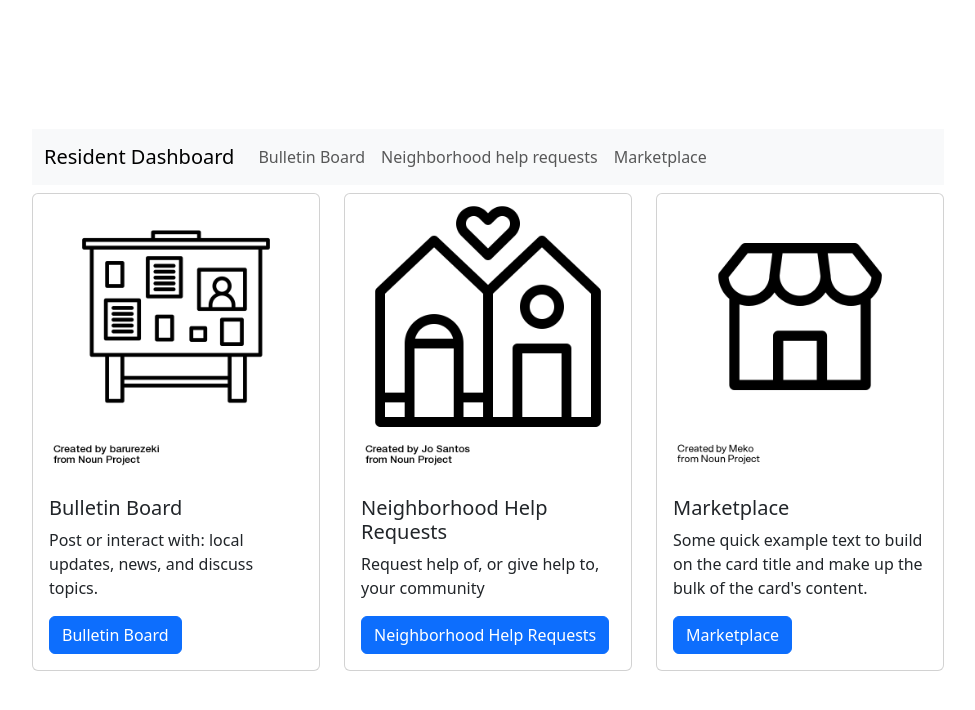
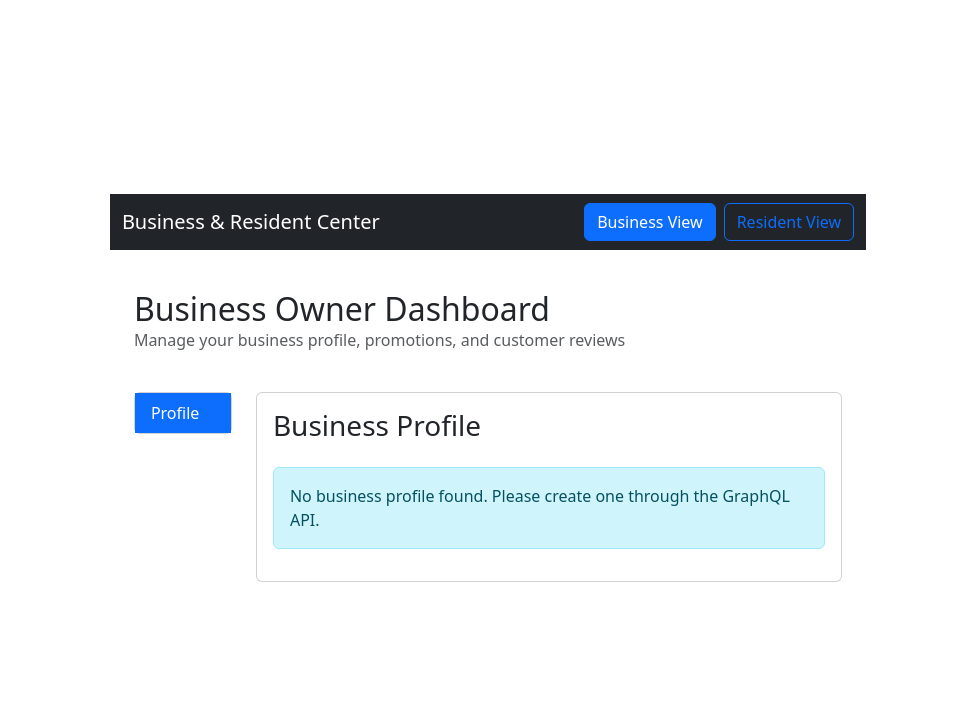
Before and after one commit to tanyatruong/COMP308GroupProject, a React (Vite) app in the folder client/business-app/: page / in a window 1280 px wide. Shown: the top 710 px of the page, without its empty margins (152-1127 px from the left). Built offline with nearby package versions, Linux system fonts and the light colour scheme; no server answers.

Commit message:
Updated the shared business&resident dashboard

```diff
--- a/client/business-app/src/App.jsx
+++ b/client/business-app/src/App.jsx
@@ -1,15 +1,97 @@
+import { useState, useEffect } from "react";
+import { BrowserRouter as Router, Routes, Route, Link, useNavigate, useLocation } from "react-router-dom";
+import { Container, Nav, Navbar, Button } from "react-bootstrap";
+import "bootstrap/dist/css/bootstrap.min.css";
 import "./App.css";
-import BusinessDashboard from "./components/BusinessDashboard";
+
+// Business components
+import BusinessDashboard from "./components/business/BusinessDashboard";
+import BusinessProfile from "./components/business/BusinessProfile";
+import OffersList from "./components/business/Offers/OffersList";
+import CreateOffer from "./components/business/Offers/CreateOffer";
+import ReviewsList from "./components/business/Reviews/ReviewsList";
+
+// Resident components
 import ResidentDashboard from "./components/residentCommunity/residentDashboard/ResidentDashboard";
-
-import "bootstrap/dist/css/bootstrap.min.css";
+import BulletinBoard from "./components/residentCommunity/BulletinBoard/BulletinBoard";
+import Marketplace from "./components/residentCommunity/Marketplace/Marketplace";
+import NeighborhoodHelpRequests from "./components/residentCommunity/NeighborhoodHelpRequests/NeighborhoodHelpRequests";
 
 function App() {
+  const [userType, setUserType] = useState("business"); // Default to business view
+
+  // For the View toggle buttons
+  const handleBusinessView = () => {
+    setUserType("business");
+    localStorage.setItem('userType', 'business');
+    window.location.href = '/business';
+  };
+
+  const handleResidentView = () => {
+    setUserType("resident");
+    localStorage.setItem('userType', 'resident');
+    window.location.href = '/resident';
+  };
+
+  // Initialize userType from localStorage if available
+  useEffect(() => {
+    const savedUserType = localStorage.getItem('userType');
+    if (savedUserType) {
+      setUserType(savedUserType);
+    }
+  }, []);
+
   return (
-    <div className="App">
-      {/* <BusinessDashboard /> */}
-      <ResidentDashboard></ResidentDashboard>
-    </div>
+    <Router>
+      <div className="App">
+        <Navbar bg="dark" variant="dark" expand="lg">
+          <Container>
+            <Navbar.Brand as={Link} to="/">Business & Resident Center</Navbar.Brand>
+            <Navbar.Toggle aria-controls="basic-navbar-nav" />
+            <Navbar.Collapse id="basic-navbar-nav">
+              <Nav className="me-auto">
+                {/* Removed the Dashboard links as requested */}
+              </Nav>
+              <div className="d-flex">
+                <Button
+                  variant={userType === "business" ? "primary" : "outline-primary"}
+                  onClick={handleBusinessView}
+                  className="me-2"
+                >
+                  Business View
+                </Button>
+                <Button
+                  variant={userType === "resident" ? "primary" : "outline-primary"}
+                  onClick={handleResidentView}
+                >
+                  Resident View
+                </Button>
+              </div>
+            </Navbar.Collapse>
+          </Container>
+        </Navbar>
+
+        <Container fluid className="mt-3">
+          <Routes>
+            {/* Default route */}
+            <Route path="/" element={userType === "business" ? <BusinessDashboard /> : <ResidentDashboard />} />
+
+            {/* Business routes */}
+            <Route path="/business" element={<BusinessDashboard />} />
+            <Route path="/business/profile" element={<BusinessProfile onlyDisplay={true} />} />
+            <Route path="/business/offers" element={<OffersList />} />
+            <Route path="/business/create-offer" element={<CreateOffer />} />
+            <Route path="/business/reviews" element={<ReviewsList />} />
+
+            {/* Resident routes */}
+            <Route path="/resident" element={<ResidentDashboard />} />
+            <Route path="/resident/bulletinboard" element={<BulletinBoard />} />
+            <Route path="/resident/marketplace" element={<Marketplace />} />
+            <Route path="/resident/neighborhoodhelprequests" element={<NeighborhoodHelpRequests />} />
+          </Routes>
+        </Container>
+      </div>
+    </Router>
   );
 }
 
--- a/client/business-app/src/components/business/BusinessDashboard.jsx
+++ b/client/business-app/src/components/business/BusinessDashboard.jsx
@@ -1,21 +1,19 @@
 import React, { useState, useEffect } from 'react';
 import { Container, Row, Col, Card, Button, Nav, Tab, Alert } from 'react-bootstrap';
 import { useQuery, useMutation } from '@apollo/client';
+import { useNavigate } from 'react-router-dom';
 import { GET_BUSINESS_PROFILE } from '../../graphql/queries';
 import {
-  CREATE_BUSINESS_PROFILE,
-  CREATE_OFFER,
   RESPOND_TO_REVIEW
 } from '../../graphql/mutations';
 import BusinessProfile from './BusinessProfile';
 import OffersList from './Offers/OffersList';
-import CreateOffer from './Offers/CreateOffer';
 import ReviewsList from './Reviews/ReviewsList';
 
 const BusinessDashboard = () => {
+  const navigate = useNavigate();
   const [user, setUser] = useState(null);
   const [activeTab, setActiveTab] = useState('profile');
-  const [isCreatingOffer, setIsCreatingOffer] = useState(false);
   const [notification, setNotification] = useState({ show: false, message: '', variant: 'info' });
 
   // Simulate user authentication
@@ -35,27 +33,6 @@ const BusinessDashboard = () => {
     fetchPolicy: 'network-only'
   });
 
-  const [createBusinessProfile] = useMutation(CREATE_BUSINESS_PROFILE, {
-    onCompleted: () => {
-      showNotification('Business profile created successfully!', 'success');
-      refetch();
-    },
-    onError: (error) => {
-      showNotification(`Error creating profile: ${error.message}`, 'danger');
-    }
-  });
-
-  const [createOffer] = useMutation(CREATE_OFFER, {
-    onCompleted: () => {
-      showNotification('Offer created successfully!', 'success');
-      setIsCreatingOffer(false);
-      refetch();
-    },
-    onError: (error) => {
-      showNotification(`Error creating offer: ${error.message}`, 'danger');
-    }
-  });
-
   const [respondToReview] = useMutation(RESPOND_TO_REVIEW, {
     onCompleted: () => {
       showNotification('Response added successfully!', 'success');
@@ -71,36 +48,6 @@ const BusinessDashboard = () => {
     setTimeout(() => {
       setNotification({ ...notification, show: false });
     }, 5000);
-  };
-
-  const handleCreateProfile = async (profileData) => {
-    try {
-      await createBusinessProfile({
-        variables: {
-          input: {
-            ...profileData,
-            businessOwnerId: user.id
-          }
-        }
-      });
-    } catch (err) {
-      console.error("Error creating profile:", err);
-    }
-  };
-
-  const handleCreateOffer = async (offerData) => {
-    try {
-      await createOffer({
-        variables: {
-          input: {
-            ...offerData,
-            businessId: data.businessProfileByOwner.id
-          }
-        }
-      });
-    } catch (err) {
-      console.error("Error creating offer:", err);
-    }
   };
 
   const handleRespondToReview = async (reviewId, response) => {
@@ -164,33 +111,51 @@ const BusinessDashboard = () => {
               <Card.Body>
                 <Tab.Content>
                   <Tab.Pane eventKey="profile">
+                    <div className="d-flex justify-content-between align-items-center mb-4">
+                      <h3 className="mb-0">Business Profile</h3>
+                    </div>
+                    {hasBusinessProfile ? (
+                      <>
                         <BusinessProfile
-                      profile={hasBusinessProfile ? data.businessProfileByOwner : null}
-                      onCreateProfile={handleCreateProfile}
+                          profile={data.businessProfileByOwner}
+                          onlyDisplay={true}
                         />
+
+                        {/* Added business action buttons here */}
+                        <div className="mt-4">
+                          <h4 className="mb-3">Quick Actions</h4>
+                          <div className="d-flex flex-wrap gap-2">
+                            <Button variant="primary" onClick={() => navigate('/business/create-offer')}>
+                              Create New Offer
+                            </Button>
+                            <Button variant="outline-primary" onClick={() => navigate('/business/offers')}>
+                              View All Offers
+                            </Button>
+                            <Button variant="outline-primary" onClick={() => navigate('/business/reviews')}>
+                              View All Reviews
+                            </Button>
+                          </div>
+                        </div>
+                      </>
+                    ) : (
+                      <Alert variant="info">
+                        No business profile found. Please create one through the GraphQL API.
+                      </Alert>
+                    )}
                   </Tab.Pane>
 
                   {hasBusinessProfile && (
                     <>
                       <Tab.Pane eventKey="promotions">
-                        {isCreatingOffer ? (
-                          <CreateOffer
-                            onCreateOffer={handleCreateOffer}
-                            onCancel={() => setIsCreatingOffer(false)}
-                          />
-                        ) : (
-                          <>
                         <div className="d-flex justify-content-between align-items-center mb-4">
                           <h3 className="mb-0">Business Promotions</h3>
-                              <Button variant="primary" onClick={() => setIsCreatingOffer(true)}>
+                          <Button variant="primary" onClick={() => navigate('/business/create-offer')}>
                             Create New Promotion
                           </Button>
                         </div>
                         <OffersList
                           offers={data.businessProfileByOwner.offers || []}
                         />
-                          </>
-                        )}
                       </Tab.Pane>
 
                       <Tab.Pane eventKey="reviews">
--- a/client/business-app/src/components/business/BusinessProfile.jsx
+++ b/client/business-app/src/components/business/BusinessProfile.jsx
@@ -13,8 +13,8 @@ const profileSchema = yup.object().shape({
   address: yup.string().required('Address is required')
 });
 
-const BusinessProfile = ({ profile, onCreateProfile, onUpdateProfile }) => {
-  const [isEditing, setIsEditing] = useState(!profile);
+const BusinessProfile = ({ profile, onUpdateProfile, onlyDisplay = false }) => {
+  const [isEditing, setIsEditing] = useState(false);
 
   const initialValues = profile ? {
     businessName: profile.businessName,
@@ -48,24 +48,21 @@ const BusinessProfile = ({ profile, onCreateProfile, onUpdateProfile }) => {
     delete formattedValues.postalCode;
     delete formattedValues.address;
 
-    if (profile) {
     onUpdateProfile?.(profile.id, formattedValues);
-    } else {
-      onCreateProfile(formattedValues);
-    }
-
     setIsEditing(false);
   };
 
   if (!isEditing && profile) {
     return (
       <div>
+        {!onlyDisplay && (
           <div className="d-flex justify-content-between align-items-center mb-4">
             <h3 className="mb-0">Business Profile</h3>
             <Button variant="outline-primary" onClick={() => setIsEditing(true)}>
               Edit Profile
             </Button>
           </div>
+        )}
 
         <Card className="mb-4">
           <Card.Body>
@@ -96,9 +93,13 @@ const BusinessProfile = ({ profile, onCreateProfile, onUpdateProfile }) => {
     );
   }
 
+  if (onlyDisplay) {
+    return <div>No profile data available</div>;
+  }
+
   return (
     <div>
-      <h3 className="mb-4">{profile ? 'Edit Profile' : 'Create Business Profile'}</h3>
+      <h3 className="mb-4">Edit Business Profile</h3>
 
       <Formik
         initialValues={initialValues}
@@ -205,7 +206,6 @@ const BusinessProfile = ({ profile, onCreateProfile, onUpdateProfile }) => {
             </Row>
 
             <div className="mt-4 d-flex justify-content-end">
-              {profile && (
               <Button
                 variant="outline-secondary"
                 className="me-2"
@@ -213,9 +213,8 @@ const BusinessProfile = ({ profile, onCreateProfile, onUpdateProfile }) => {
               >
                 Cancel
               </Button>
-              )}
               <Button variant="primary" type="submit">
-                {profile ? 'Update Profile' : 'Create Profile'}
+                Update Profile
               </Button>
             </div>
           </Form>
```
Lines whose indentation alone changed are shown as unchanged.
